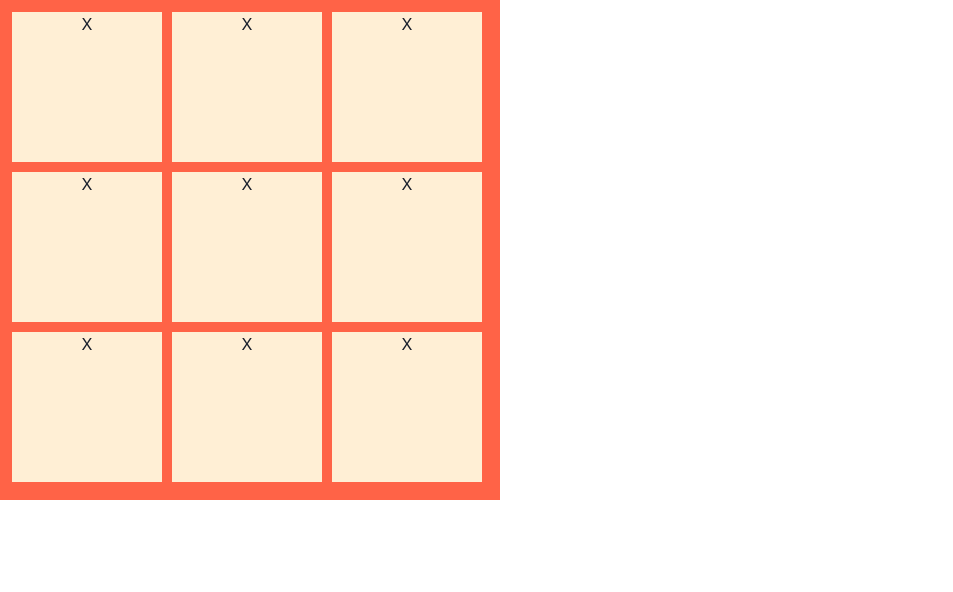
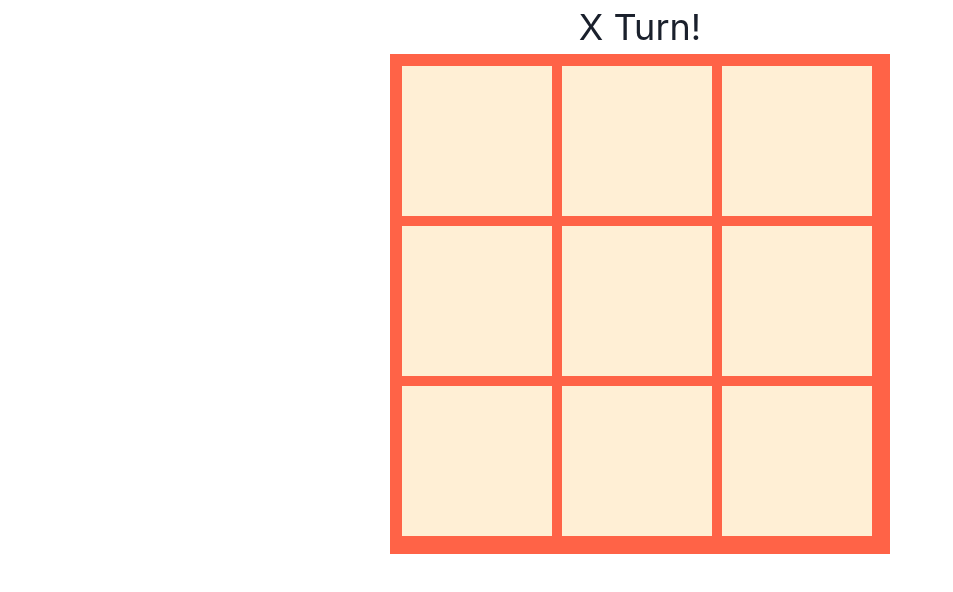
Before and after one commit to raymankatib/tictactoe, a React (Create React App) app: page / in a window 1280 px wide. Shown: the top 592 px of the page, without its empty margins (0-953 px from the left). Built offline with nearby package versions, Linux system fonts and the light colour scheme.

Commit message:
wip finish play functions

```diff
--- a/src/Components/Board.jsx
+++ b/src/Components/Board.jsx
@@ -1,22 +1,49 @@
-import React, { useContext } from 'react';
+import React, { useContext, useState } from 'react';
 import { Grid, GridItem } from '@chakra-ui/react';
 
 import { GameContext } from './Main';
 
 export default function Board() {
-	const { user } = useContext(GameContext);
+	const { user, setUser } = useContext(GameContext);
 
-	function BoardItem({ index }) {
+	const [boardList, setBoardList] = useState([...Array(9)]);
+
+	const BoardItem = ({ index, player }) => {
 		function handleItemClicked() {
-			console.log(index);
+			//check if selected box is empty
+			if (boardList[index] !== undefined) {
+				return;
+			}
+
+			// add the player move to the board list
+			const boardListCopy = [...boardList];
+			boardListCopy[index] = user;
+
+			//Change cuurent user
+			setUser(user === 'X' ? 'O' : 'X');
+
+			setBoardList(boardListCopy);
 		}
 
 		return (
-			<GridItem onClick={handleItemClicked} colSpan={1} w="150px" h="150px" bg="papayawhip">
-				{user}
+			<GridItem
+				style={{ cursor: 'pointer' }}
+				onClick={handleItemClicked}
+				colSpan={1}
+				d="flex"
+				justifyContent="center"
+				alignItems="center"
+				w="150px"
+				h="150px"
+				bg="papayawhip"
+				fontWeight="bold"
+				fontSize="100px"
+				color=""
+			>
+				{player}
 			</GridItem>
 		);
-	}
+	};
 
 	return (
 		<Grid
@@ -28,9 +55,9 @@ export default function Board() {
 			templateColumns="repeat(3, 1fr)"
 			gap={1}
 		>
-			{[...Array(9)].map((item, i) => (
-				<BoardItem key={i} index={i} />
-			))}
+			{boardList.map((item, i) => {
+				return <BoardItem key={i} index={i} player={item} />;
+			})}
 		</Grid>
 	);
 }
--- /dev/null
+++ b/src/Components/Details.jsx
@@ -0,0 +1,13 @@
+import React, { useContext } from 'react';
+import { Box, Text } from '@chakra-ui/react';
+
+import { GameContext } from './Main';
+
+export default function Details() {
+	const { user } = useContext(GameContext);
+	return (
+		<Box>
+			<Text fontSize="4xl">{user} Turn!</Text>
+		</Box>
+	);
+}
--- a/src/Components/Main.jsx
+++ b/src/Components/Main.jsx
@@ -2,6 +2,7 @@ import React, { createContext, useState } from 'react';
 import { Box } from '@chakra-ui/react';
 
 import Board from './Board';
+import Details from './Details';
 
 export const GameContext = createContext({
 	user: '',
@@ -13,7 +14,8 @@ export default function Main() {
 	const value = { user, setUser };
 	return (
 		<GameContext.Provider value={value}>
-			<Box>
+			<Box d="flex" flexDir="column" justifyContent="center" alignItems="center">
+				<Details />
 				<Board />
 			</Box>
 		</GameContext.Provider>
```
